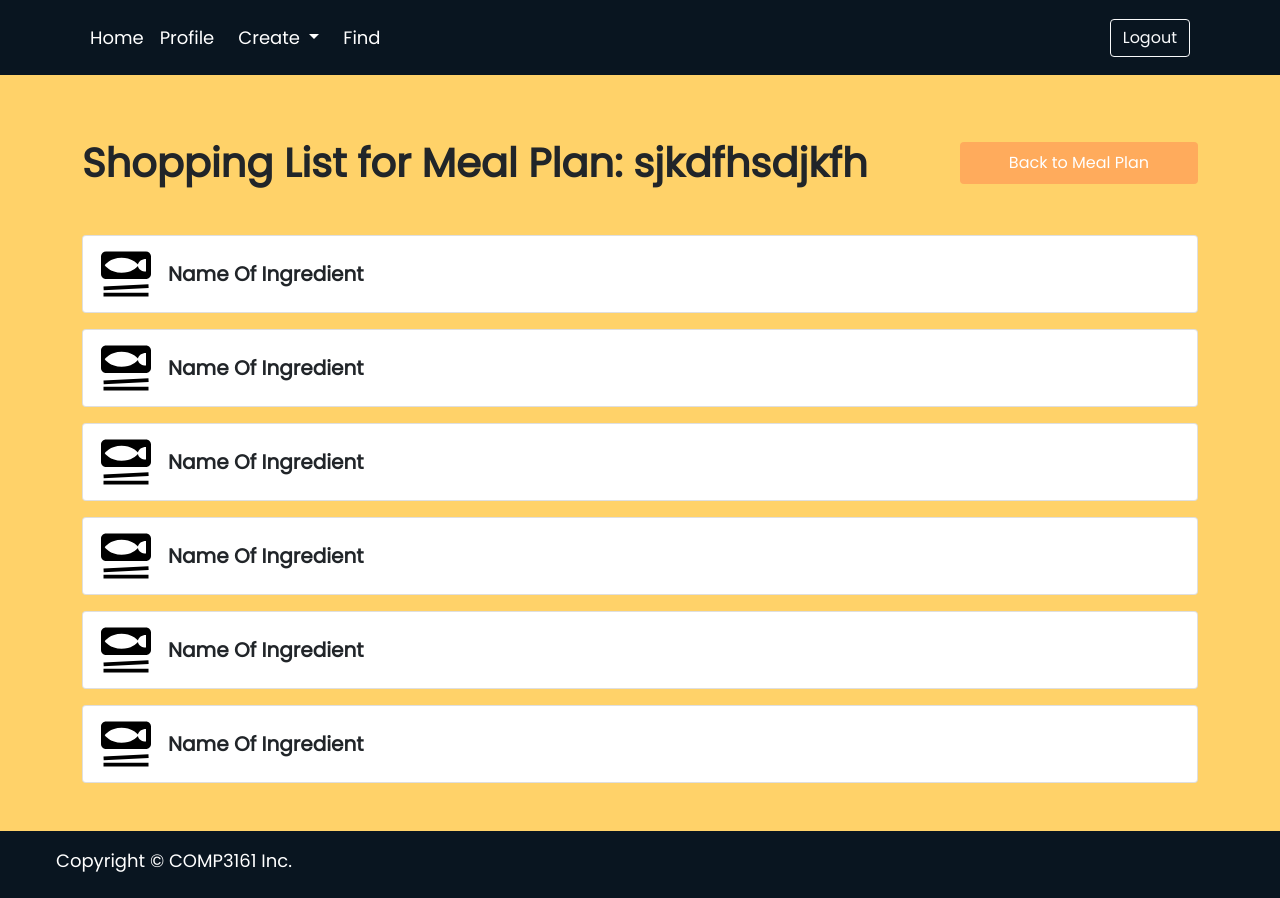
After one commit to palmer-matthew/comp3161-final-project, a Flask app: page /shopping in a window 1280 px wide. The commit adds this page. Run offline with Flask 2, Linux system fonts and the light colour scheme; some libraries are stand-ins or nearby versions.

Commit message:
Created Shopping , Recipe, Primitive Linking

```diff
--- a/app/function.py
+++ b/app/function.py
@@ -25,8 +25,8 @@ def getShoppingList(planid):
         close(conn)
         return None
     else:
-        query = f'SELECT ingredientName, quantity, unit FROM Recipe r JOIN contains c JOIN Ingredient i JOIN Measurement m \
-             ON r.recipeID = c.recipeID AND c.ingredientID = i.ingredientID AND c.measurementID = m.measurementID  WHERE r.recipeID in {tuple(result)};'
+        query = f'SELECT ingredientName FROM Recipe r JOIN contains c JOIN Ingredient i \
+             ON r.recipeID = c.recipeID AND c.ingredientID = i.ingredientID WHERE r.recipeID in {tuple(result)};'
         result = executeRQuery(query, conn)
         print(result, len(result))
         close(conn)
--- a/app/static/css/app.css
+++ b/app/static/css/app.css
@@ -8,6 +8,11 @@ body{
     font-size: 18px;
     background-color: #FFD269;
     font-family: "Poppins", -apple-system, BlinkMacSystemFont, 'Segoe UI', Roboto, Oxygen, Ubuntu, Cantarell, 'Open Sans', 'Helvetica Neue', sans-serif;
+}
+
+a{
+    text-decoration: none;
+    color: black;
 }
 
 .nbm{
@@ -57,6 +62,11 @@ body{
     grid-template-columns: 85px auto;
 }
 
+.grid{
+    display: grid;
+    grid-template-columns: repeat(2, 1fr)
+}
+
 .grid-card:hover{
     opacity: 0.75;
 }
@@ -73,3 +83,14 @@ body{
     width: 60px;
     margin: auto;
 }
+
+.pic{
+    width: 50%;
+    height: auto;
+    margin: auto;
+}
+
+.info{
+    margin-top: auto;
+    margin-bottom: auto;
+}
--- a/app/templates/header.html
+++ b/app/templates/header.html
@@ -2,7 +2,7 @@
     <div class="container">
       <div class="d-flex flex-wrap align-items-center justify-content-center justify-content-lg-start">
         <ul class="nav col-12 col-lg-auto me-lg-auto mb-2 justify-content-center mb-md-0">
-          <li><a href="#" class="nav-link px-2 text-white">Home</a></li>
+          <li><a href="{{url_for('home')}}" class="nav-link px-2 text-white">Home</a></li>
           {% if log == True %}
             <li><a href="{{url_for('profile')}}" class="nav-link px-2 text-white">Profile</a></li>
             <li class="nav-item dropdown">
--- a/app/templates/plan_view.html
+++ b/app/templates/plan_view.html
@@ -13,7 +13,7 @@
     <div class='mb-5 card-section'>
         <div class="btn-container my-4">
             <h1 class="fw-bold text-capitalize mb-3"> Meal Plan: Kadhjskandkjsahd</h1>
-            <a href="#" class='btn py-3 px-4 bg-btn text-white'>Build Shopping List</a>
+            <a href="{{ url_for('shopping')}}" class='btn py-3 px-4 bg-btn text-white'>Build Shopping List</a>
         </div>
         <div class="day section mb-5">
             <h4 class="text-decoration-underline">Day 1</h4>
--- /dev/null
+++ b/app/templates/shopping.html
@@ -0,0 +1,68 @@
+{% extends "base.html" %}
+
+{% block title %}
+<title>Project Shopping List</title>
+{% endblock %}
+
+{% block css %}
+{% endblock %}
+
+
+{% block main %}
+<div class="container">
+    <div class="btn-container">
+        <h1 class="fw-bold my-5"> Shopping List for Meal Plan: sjkdfhsdjkfh</h1>
+        <a href="{{ url_for('plan_view')}}" class='btn py-2 px-5 bg-btn text-white'>Back to Meal Plan</a>
+    </div>
+    <div class='mb-5 card-section'>
+        <div class="py-2 card grid-card mb-3">
+            <img class='image' src="{{ url_for('static', filename='img/set_meal_black_24dp.svg')}}" alt="">
+            <div class="btn-container">
+                <div>
+                    <p class="text-capitalize fw-bold fs-5 nbm">Name of Ingredient</p>
+                </div>
+            </div>
+        </div>
+        <div class="py-2 card grid-card mb-3">
+            <img class='image' src="{{ url_for('static', filename='img/set_meal_black_24dp.svg')}}" alt="">
+            <div class="btn-container">
+                <div>
+                    <p class="text-capitalize fw-bold fs-5 nbm">Name of Ingredient</p>
+                </div>
+            </div>
+        </div>
+        <div class="py-2 card grid-card mb-3">
+            <img class='image' src="{{ url_for('static', filename='img/set_meal_black_24dp.svg')}}" alt="">
+            <div class="btn-container">
+                <div>
+                    <p class="text-capitalize fw-bold fs-5 nbm">Name of Ingredient</p>
+                </div>
+            </div>
+        </div>
+        <div class="py-2 card grid-card mb-3">
+            <img class='image' src="{{ url_for('static', filename='img/set_meal_black_24dp.svg')}}" alt="">
+            <div class="btn-container">
+                <div>
+                    <p class="text-capitalize fw-bold fs-5 nbm">Name of Ingredient</p>
+                </div>
+            </div>
+        </div>
+        <div class="py-2 card grid-card mb-3">
+            <img class='image' src="{{ url_for('static', filename='img/set_meal_black_24dp.svg')}}" alt="">
+            <div class="btn-container">
+                <div>
+                    <p class="text-capitalize fw-bold fs-5 nbm">Name of Ingredient</p>
+                </div>
+            </div>
+        </div>
+        <div class="py-2 card grid-card mb-3">
+            <img class='image' src="{{ url_for('static', filename='img/set_meal_black_24dp.svg')}}" alt="">
+            <div class="btn-container">
+                <div>
+                    <p class="text-capitalize fw-bold fs-5 nbm">Name of Ingredient</p>
+                </div>
+            </div>
+        </div>
+    </div>
+</div>
+{% endblock %}
--- a/app/views.py
+++ b/app/views.py
@@ -37,6 +37,23 @@ def plan_view():
     else:
         return render_template('plan_view.html', log=session.get('log'))
 
+@app.route("/shopping")
+def shopping():
+    session['log'] = True
+    if session.get('log') == None:
+        return render_template('home.html', log=False)
+    else:
+        return render_template('shopping.html', log=session.get('log'))
+
+@app.route("/recipe")
+def recipe():
+    session['log'] = True
+    if session.get('log') == None:
+        return render_template('home.html', log=False)
+    else:
+        return render_template('recipe.html', log=session.get('log'))
+
+
 @app.after_request
 def add_header(response):
     """
```
Also changed, not shown: app/templates/profile.html (+4 -4 lines), app/templates/recipe.html (added, +47 -0 lines).
